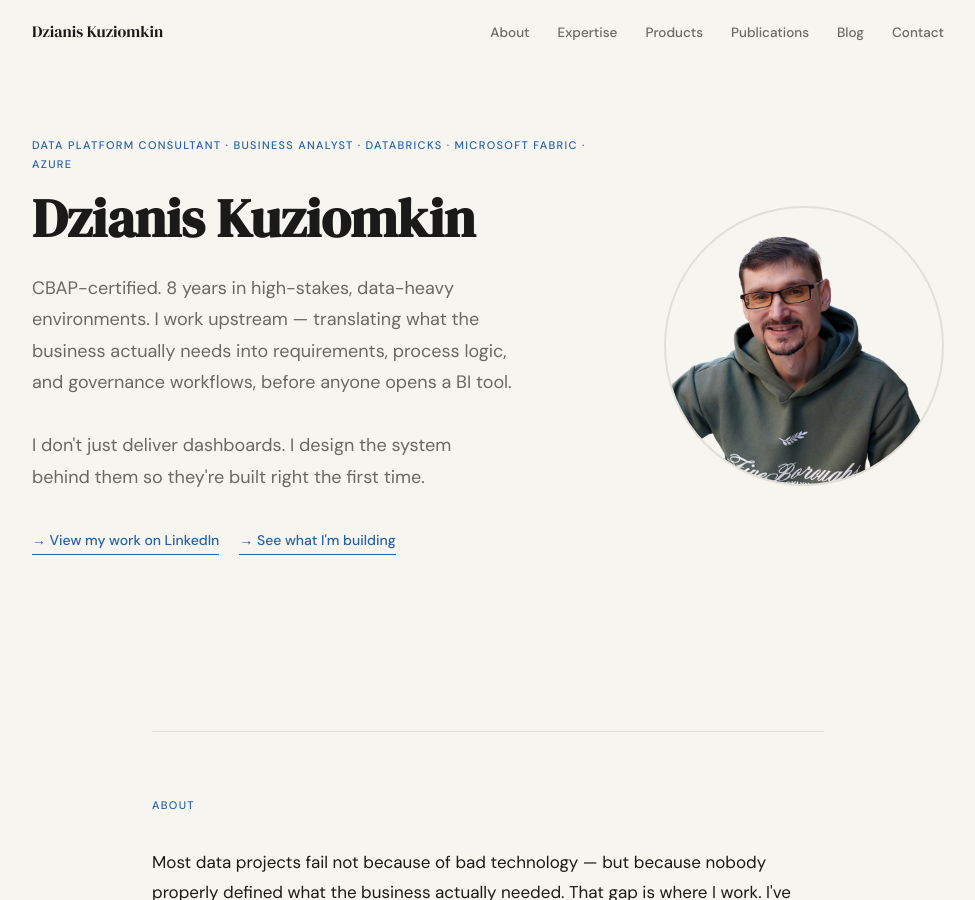
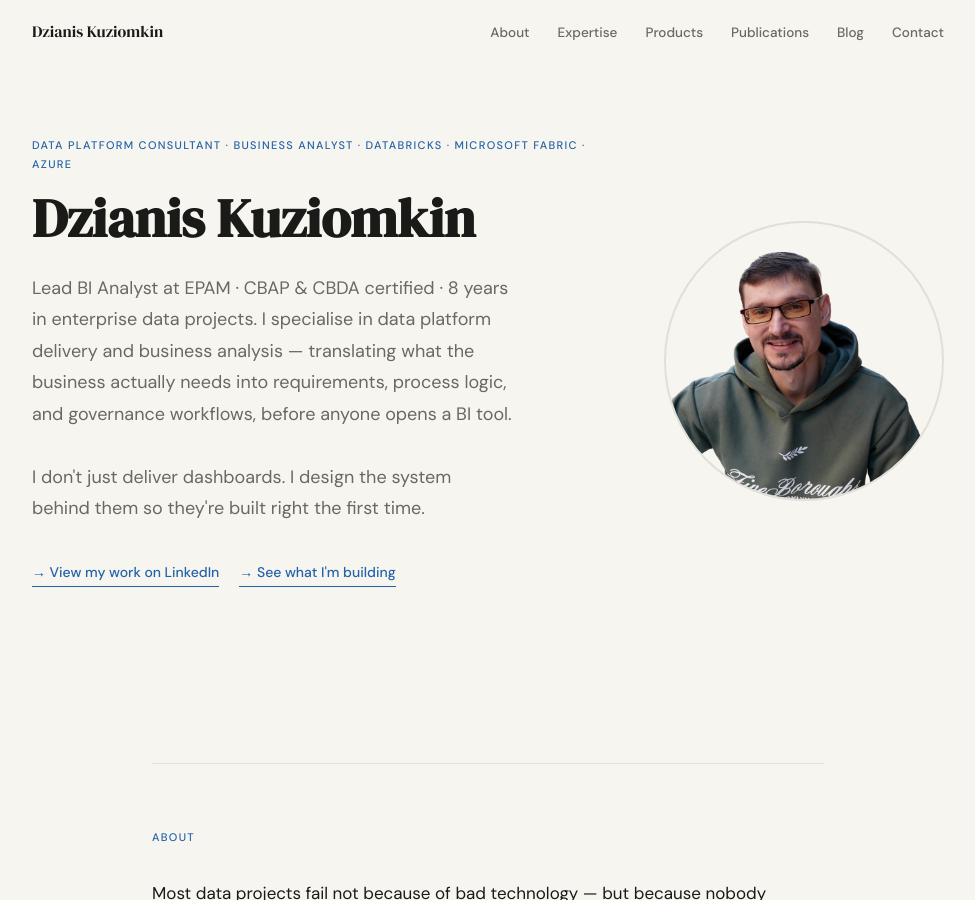
Before and after one commit to Kuziomkin/dzianiskuziomkin_landing, a Jekyll site: the page index.html, which Jekyll copies as it is, in a window 1280 px wide and 900 px high. Shown: the whole window, without its empty margins (152-1127 px from the left). Built offline with Jekyll 4.4.1, drawn with Linux system fonts in a browser that asks for light colours.

Commit message:
Adjusted about

```diff
--- a/index.html
+++ b/index.html
@@ -6,7 +6,7 @@
     <meta name="viewport" content="width=device-width, initial-scale=1.0" />
     <title>Dzianis Kuziomkin — Data Platform Consultant &amp; Business Analyst</title>
     <meta name="description"
-        content="Data Platform Consultant and Business Analyst with 8 years in high-stakes, data-heavy environments. Databricks, Microsoft Fabric, Azure. CBAP-certified. Based in Málaga, Spain." />
+        content="Lead BI Analyst at EPAM. CBAP &amp; CBDA certified. 8 years in enterprise data projects — data platform delivery and business analysis. Based in Málaga, Spain." />
 
     <!-- Canonical -->
     <link rel="canonical" href="https://dzianiskuziomkin.com/" />
@@ -16,14 +16,14 @@
     <meta property="og:url" content="https://dzianiskuziomkin.com/" />
     <meta property="og:title" content="Dzianis Kuziomkin — Data Platform Consultant &amp; Business Analyst" />
     <meta property="og:description"
-        content="CBAP-certified Business Analysis Specialist with 8 years in high-stakes, data-heavy environments. Databricks, Azure, Microsoft Fabric. Building software products on the side." />
+        content="Lead BI Analyst at EPAM. CBAP &amp; CBDA certified. 8 years in enterprise data projects — data platform delivery and business analysis. Based in Málaga, Spain." />
     <meta property="og:image" content="https://dzianiskuziomkin.com/images/portrait-square-800.png" />
 
     <!-- Twitter Card -->
     <meta name="twitter:card" content="summary_large_image" />
     <meta name="twitter:title" content="Dzianis Kuziomkin — Data Platform Consultant &amp; Business Analyst" />
     <meta name="twitter:description"
-        content="CBAP-certified Business Analysis Specialist with 8 years in high-stakes, data-heavy environments. Databricks, Azure, Microsoft Fabric. Building software products on the side." />
+        content="Lead BI Analyst at EPAM. CBAP &amp; CBDA certified. 8 years in enterprise data projects — data platform delivery and business analysis. Based in Málaga, Spain." />
     <meta name="twitter:image" content="https://dzianiskuziomkin.com/images/portrait-square-800.png" />
 
     <!-- Theme color -->
@@ -37,8 +37,8 @@
       "name": "Dzianis Kuziomkin",
       "url": "https://dzianiskuziomkin.com",
       "image": "https://dzianiskuziomkin.com/images/portrait-square-800.png",
-      "jobTitle": "Business Analysis Specialist",
-      "description": "CBAP-certified Business Analysis Specialist with 8 years in high-stakes, data-heavy environments.",
+      "jobTitle": "Lead Business Intelligence Analyst",
+      "description": "Lead BI Analyst at EPAM with 8 years in enterprise data projects. CBAP and CBDA certified. Specialises in data platform delivery and business analysis.",
       "address": { "@type": "PostalAddress", "addressLocality": "Málaga", "addressCountry": "ES" },
       "sameAs": [
         "https://www.linkedin.com/in/dzianis-kuziomkin/",
@@ -123,10 +123,10 @@
                         Fabric · Azure</span>
                     <h1 class="hero-name">Dzianis Kuziomkin</h1>
                     <p class="hero-subtitle">
-                        CBAP-certified. 8 years in high-stakes, data-heavy environments.
-                        I work upstream — translating what the business actually needs into
-                        requirements, process logic, and governance workflows, before anyone
-                        opens a BI tool.<br /><br />
+                        Lead BI Analyst at EPAM · CBAP &amp; CBDA certified · 8 years in enterprise data projects.
+                        I specialise in data platform delivery and business analysis — translating what the
+                        business actually needs into requirements, process logic, and governance workflows,
+                        before anyone opens a BI tool.<br /><br />
                         I don't just deliver dashboards. I design the system behind them
                         so they're built right the first time.
                     </p>
```
Also changed, not shown: blog/index.html (+0 -11 lines).
